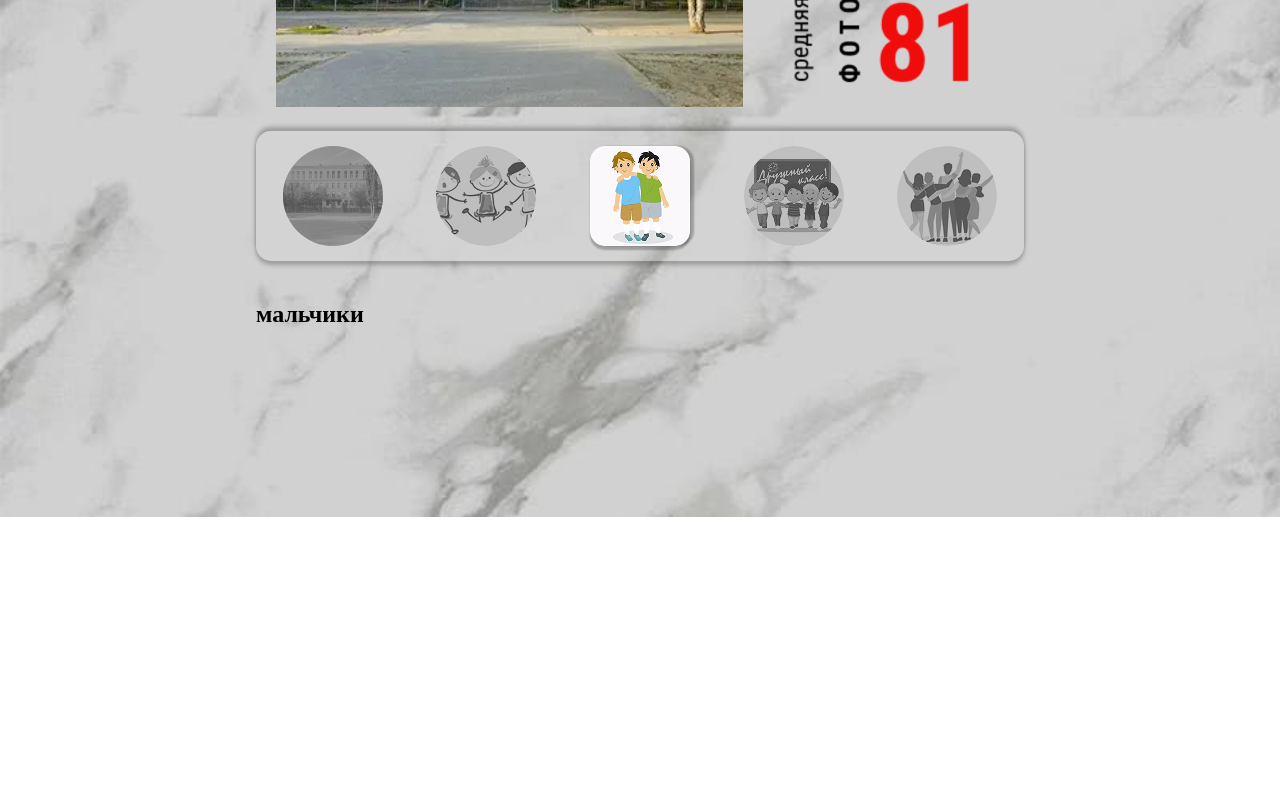
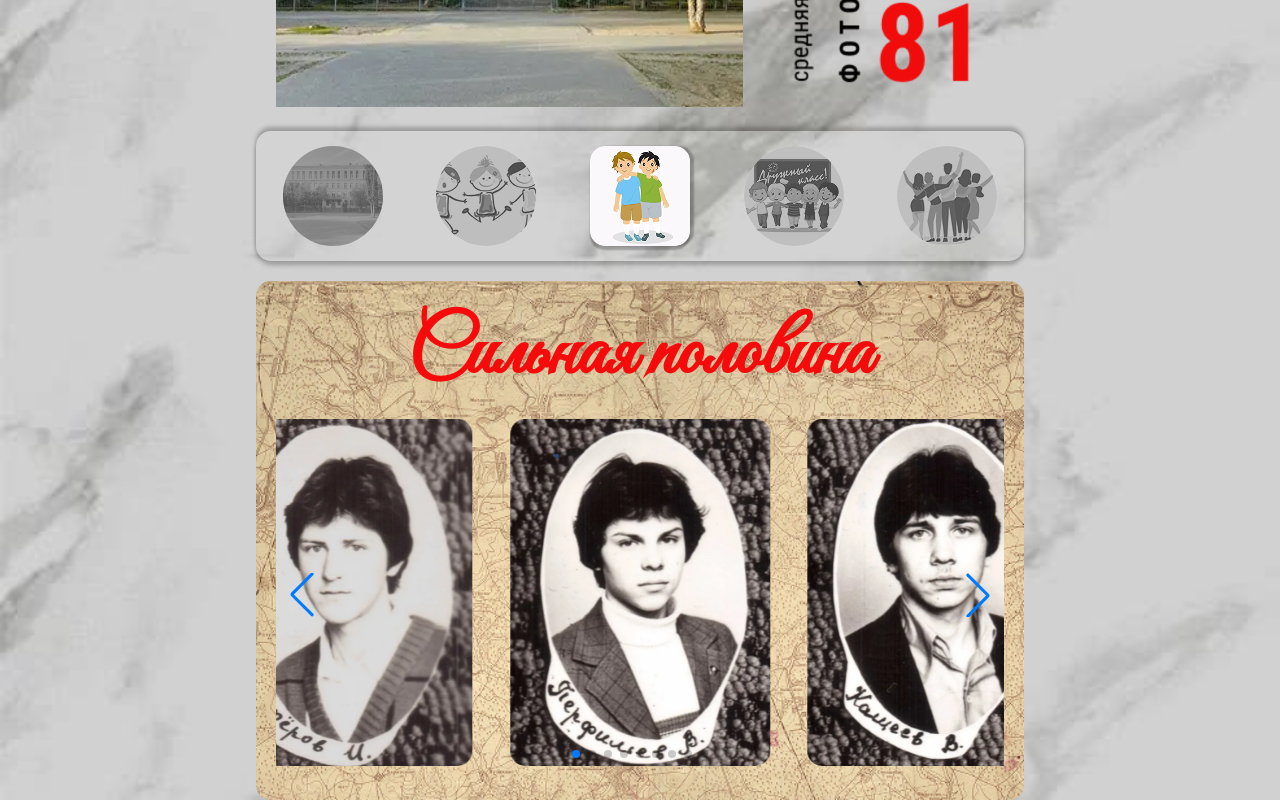
Before and after one commit to Dmitry1964/school_17_dev, a React (Vite) app: page /men in a window 1280 px wide. Shown: the part 283-1083 px from the top of the page. Before the commit the page ends 800 px from the top, so only its background shows below. Built offline with nearby package versions, Linux system fonts and the light colour scheme; a web font is replaced by a local one.

Commit message:
Добавляет men-list

```diff
--- a/src/pages/men-page/men-page.jsx
+++ b/src/pages/men-page/men-page.jsx
@@ -1,10 +1,11 @@
+import { MenList } from "../../widgets/men-list/men-list";
 import "./men-page.css";
 
 
 const MenPage = () => {
   return (
     <section className="men-page">
-        <h1>мальчики</h1>
+        <MenList />
     </section>
   )
 }
--- /dev/null
+++ b/src/shared/data/men-data.js
@@ -0,0 +1,76 @@
+export const menData = [
+  {
+    id: 'c64646ce6d574a5db32e31f9615033b3',
+    path: '/img/men/man01.jpg',
+    pathWebp: '/img/men/man01.webp',
+    alt: 'Фотография мужчин',
+    width: '260',
+    height: '347'
+  },
+    {
+    id: 'c2e92736b5e841c0b1c746814dedb324',
+    path: '/img/men/man02.jpg',
+    pathWebp: '/img/men/man02.webp',
+    alt: 'Фотография мужчин',
+    width: '260',
+    height: '347'
+  },
+  {
+    id: '8af633251f7b47ffa271e700da486c42',
+    path: '/img/men/man03.jpg',
+    pathWebp: '/img/men/man03.webp',
+    alt: 'Фотография мужчин',
+    width: '260',
+    height: '347'
+  },
+  {
+    id: 'ba8cbb4074164a6ba6abee0eeff742d3',
+    path: '/img/men/man04.jpg',
+    pathWebp: '/img/men/man04.webp',
+    alt: 'Фотография мужчин',
+    width: '260',
+    height: '347'
+  },
+  {
+    id: 'c64646ce6d574a5db32e31f961504558',
+    path: '/img/men/man05.jpg',
+    pathWebp: '/img/men/man05.webp',
+    alt: 'Фотография мужчин',
+    width: '260',
+    height: '347'
+  },
+    {
+    id: 'c64646ce6d574a5db32e31f9615fhegd8',
+    path: '/img/men/man06.jpg',
+    pathWebp: '/img/men/man06.webp',
+    alt: 'Фотография мужчин',
+    width: '260',
+    height: '347'
+  },
+    {
+    id: 'c2e92736b5e841c0b1c746814dgfqc86',
+    path: '/img/men/man07.jpg',
+    pathWebp: '/img/men/man07.webp',
+    alt: 'Фотография мужчин',
+    width: '260',
+    height: '347'
+  },
+  {
+    id: '8af633251f7b47ffa271e700da4gskue42',
+    path: '/img/men/man08.jpg',
+    pathWebp: '/img/men/man08.webp',
+    alt: 'Фотография мужчин',
+    width: '260',
+    height: '347'
+  },
+  {
+    id: 'ba8cbb4074164a6ba6abee0eeff74289',
+    path: '/img/men/man09.jpg',
+    pathWebp: '/img/men/man09.webp',
+    alt: 'Фотография мужчин',
+    width: '260',
+    height: '347'
+  },
+
+
+]
--- /dev/null
+++ b/src/widgets/men-list/men-list.css
@@ -0,0 +1,43 @@
+.men-list {
+  background-image: url('/img/men/men-bg.jpg');
+  background-size: cover;
+  background-position: center;
+  padding-top: 30px;
+  padding-bottom: 30px;
+  border-radius: 15px;
+}
+
+.men-list--title {
+  font-family: "GreatVibes", Helvetica, sans-serif;
+  font-style: normal;
+  font-size: 80px;
+  line-height: 88px;
+  color: var(--color-red);
+  text-align: center;
+  margin: 0 0 20px;
+
+  @media (max-width: 550px) {
+    font-size: 55px;
+    line-height: 60px;
+    margin: 0 0 10px;
+  }
+
+  @media (max-width: 400px) {
+    font-size: 40px;
+    line-height: 45px;
+    margin: 0 0 5px;
+  }
+}
+
+.men-list--slide {
+  display: flex;
+  justify-content: center;
+
+  img {
+    border-radius: 15px;
+  }
+}
+
+.swiper-wrapper {
+  align-items: center;
+}
--- /dev/null
+++ b/src/widgets/men-list/men-list.jsx
@@ -0,0 +1,112 @@
+import { Swiper, SwiperSlide } from 'swiper/react';
+import 'swiper/swiper-bundle.css';
+import 'swiper/css/free-mode';
+import 'swiper/css/effect-cube';
+import {
+  FreeMode,
+  Pagination,
+  EffectCube,
+  Navigation,
+} from 'swiper/modules';
+import { menData } from '../../shared/data/men-data';
+import './men-list.css';
+import { useWindowWidth } from '../../shared/hooks/useWindowWidth';
+import { useState } from 'react';
+import { Modal } from '../../features/modal/modal';
+
+const MenList = () => {
+  const [modalImg, setModalImg] = useState({
+    imgSrc: '',
+    imgWebp: '',
+    imgAlt: '',
+    isOpen: false,
+  });
+
+  const windowWidth = useWindowWidth();
+  const isMobile = windowWidth < 480;
+  const isTablet = windowWidth >= 480;
+
+  const handleSlideImage = (evt) => {
+    const id = evt.currentTarget.id;
+    const findImg = menData.find((item) => item.id === id);
+    const srcImg = findImg.path;
+    const srcWebp = findImg.pathWebp;
+    const altImg = findImg.alt;
+    setModalImg({ ...modalImg, imgSrc: srcImg, imgWebp: srcWebp, imgAlt: altImg, isOpen: true });
+  };
+  const handleCloseModal = () => {
+    setModalImg({ ...modalImg, isOpen: false });
+  }
+  return (
+    <section className="men-list">
+      <h2 className="men-list--title">Сильная половина</h2>
+      <div className="men-list--wrapper container">
+        {isMobile && (
+          <Swiper
+            slidesPerView={1}
+            modules={[Pagination, EffectCube]}
+            pagination={{ dynamicBullets: true }}
+            loop={true}
+            effect="cube"
+            cubeEffect={{
+              shadow: true,
+              slideShadows: true,
+              shadowOffset: 20,
+              shadowScale: 0.94,
+            }}
+          >
+            {menData.map((item) => (
+              <SwiperSlide key={item.id}>
+                <div className="men-list--slide">
+                  <picture>
+                    <source type="image/webp" srcSet={item.pathWebp} />
+                    <img
+                      onClick={(e) => handleSlideImage(e)}
+                      id={item.id}
+                      src={item.path}
+                      width={item.width}
+                      height={item.height}
+                      alt={item.alt}
+                    />
+                  </picture>
+                </div>
+              </SwiperSlide>
+            ))}
+          </Swiper>
+        )}
+        {isTablet && (
+          <Swiper
+            slidesPerView={2.5}
+            centeredSlides={true}
+            spaceBetween={15}
+            modules={[Pagination, FreeMode, Navigation]}
+            pagination={{ clickable: true }}
+            loop={true}
+            freeMode={true}
+            navigation={true}
+          >
+            {menData.map((item) => (
+              <SwiperSlide key={item.id}>
+                <div className="men-list--slide">
+                  <picture>
+                    <source type="image/webp" srcSet={item.pathWebp} />
+                    <img
+                      src={item.path}
+                      width={item.width}
+                      height={item.height}
+                      alt={item.alt}
+                    />
+                  </picture>
+                </div>
+              </SwiperSlide>
+            ))}
+          </Swiper>
+        )}
+      </div>
+      {modalImg.isOpen &&
+       <Modal imgSrc={modalImg.imgSrc} imgWebp={modalImg.imgWebp} imgAlt={modalImg.imgAlt} closeModal={handleCloseModal} />}
+    </section>
+  );
+};
+
+export { MenList };
```
Also changed, not shown: public/img/men/men-bg.jpg.
